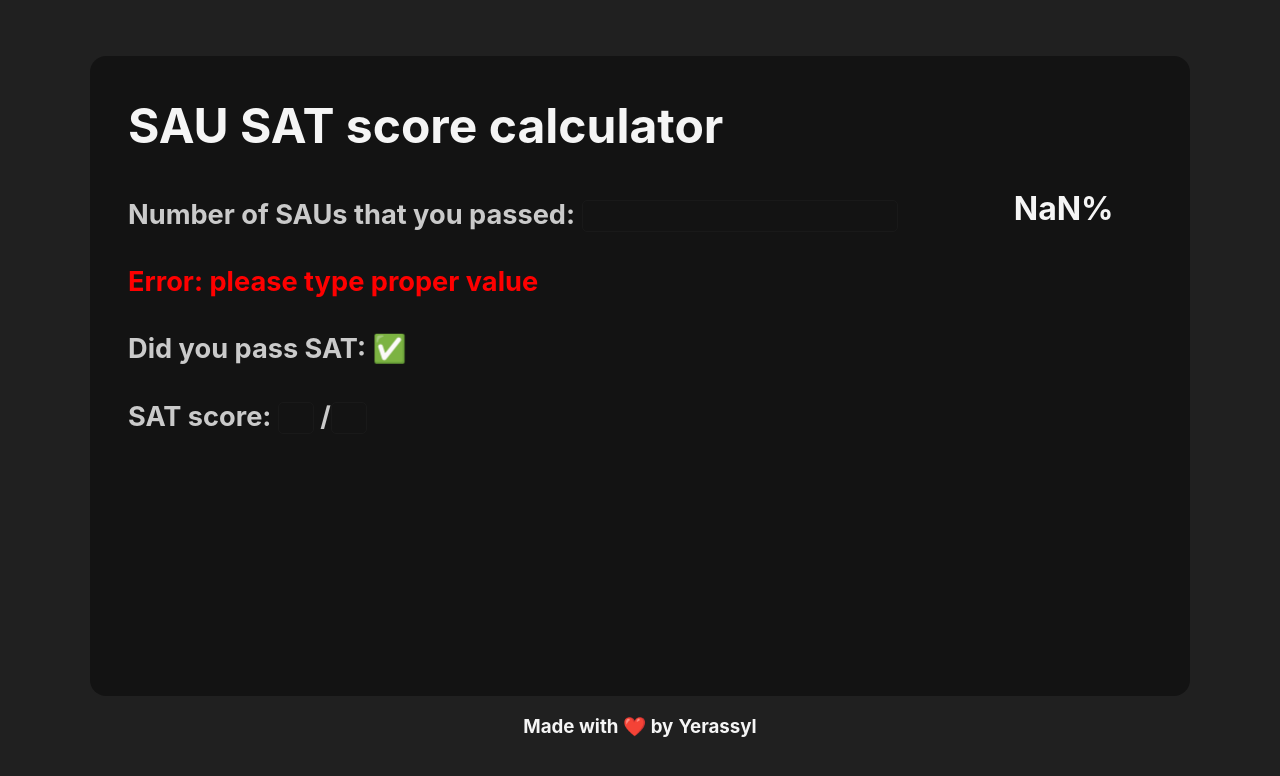
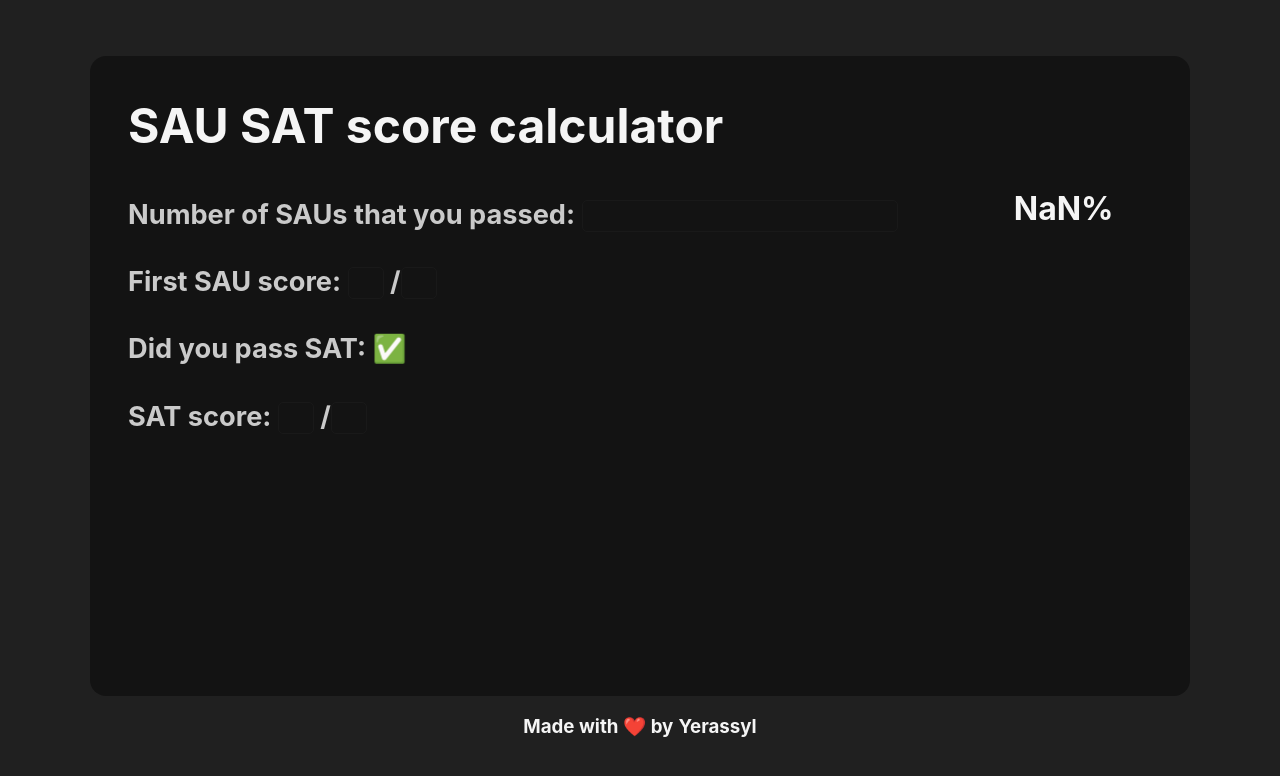
Before and after one commit to EraOfCoding/sau-sat-calculator, a React (Create React App) app: page / in a window 1280 px wide. Shown: the top 776 px of the page. Built offline with nearby package versions, Linux system fonts and the light colour scheme.

Commit message:
fixed a bug

```diff
--- a/src/components/Home.js
+++ b/src/components/Home.js
@@ -4,7 +4,7 @@ import '../style/Home.css'
 
 class SAU extends React.Component {
     render() {
-        if(this.props.repeat == 1) {
+        if(this.props.repeat == 1 || this.props.repeat == 0) {
             return(
                 <div>
                     <h3>First SAU score:  <input onChange={event => this.props.setSau1Cur(event.target.value)} maxLength="2"/> /
```
